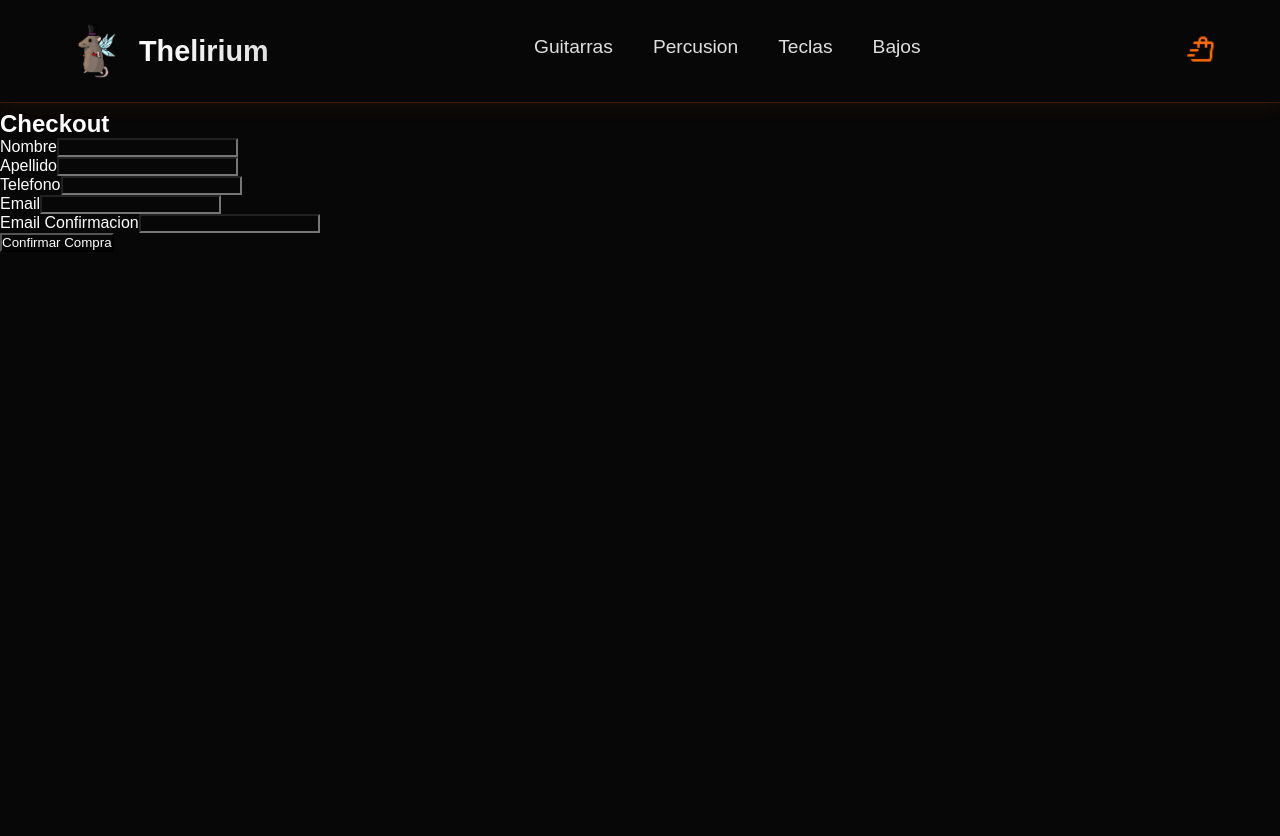
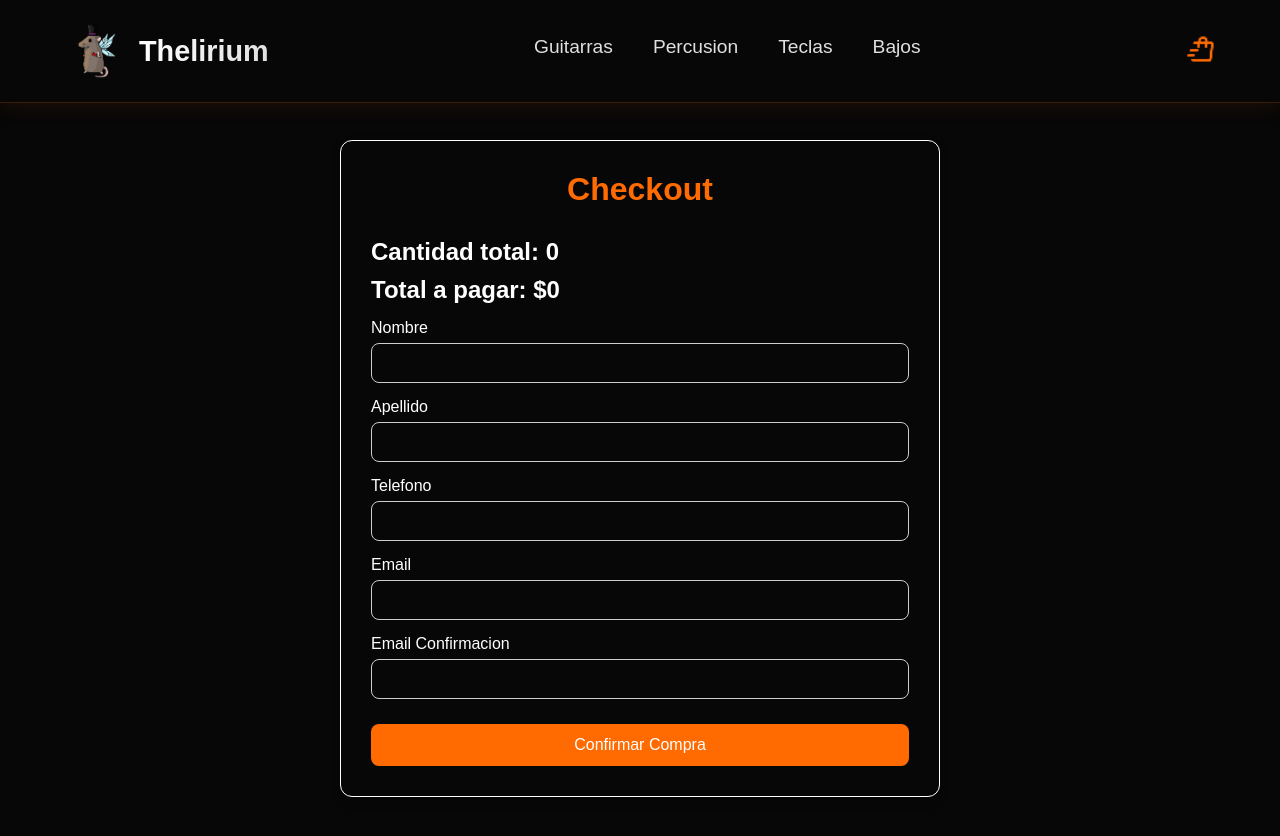
Before and after one commit to ClaraMino1/e-commerce-react, a React (Vite) app: page /checkout in a window 1280 px wide. Before the commit the page ends 800 px from the top, so only its background shows below. Built offline with nearby package versions, Linux system fonts and the light colour scheme.

Commit message:
checkout

```diff
--- a/src/components/Cart/Cart.jsx
+++ b/src/components/Cart/Cart.jsx
@@ -16,7 +16,6 @@ const Cart = () => {
             </div>
         )
     }
-
   return (
     <div className='cartContainer'>
         {
--- a/src/components/CartItem/CartItem.jsx
+++ b/src/components/CartItem/CartItem.jsx
@@ -1,7 +1,7 @@
 import { useContext } from "react"
 import { carritoContext } from "../../context/carritoContext"
 
-const   CartItem = ({item,cantidad}) => {
+const CartItem = ({item,cantidad,image}) => {
 
   const {eliminarProducto} = useContext(carritoContext)
 
--- /dev/null
+++ b/src/components/Checkout/Checkout.css
@@ -0,0 +1,81 @@
+.checkoutContainer {
+    max-width: 600px;
+    margin: 40px auto;
+    padding: 30px;
+    border-radius: 12px;
+    box-shadow: 0 4px 12px rgba(0,0,0,0.1);
+    border: 1px solid #fff;
+}
+
+.checkoutContainer h1 {
+    text-align: center;
+    font-size: 2em;
+    margin-bottom: 20px;
+    color: #ff6b00;
+    background-color: transparent;
+}
+
+.checkoutContainer form {
+    display: flex;
+    flex-direction: column;
+    gap: 15px;
+    background-color: transparent;
+
+}
+
+.checkoutContainer form div {
+    display: flex;
+    flex-direction: column;
+    background-color: transparent;
+
+}
+
+.checkoutContainer label {
+    margin-bottom: 6px;
+    font-weight: 500;
+    color: #fff;
+    background-color: transparent;
+
+}
+
+.checkoutContainer input {
+    padding: 10px;
+    border: 1px solid #ccc;
+    border-radius: 8px;
+    font-size: 1em;
+    transition: border 0.3s ease;
+}
+
+.checkoutContainer input:focus {
+    border: 1px solid #ff6b00;
+    outline: none;
+}
+
+.checkoutContainer button {
+    margin-top: 10px;
+    background: #ff6b00;
+    color: #fff;
+    padding: 12px 18px;
+    border: none;
+    border-radius: 8px;
+    cursor: pointer;
+    font-size: 1em;
+}
+
+.checkoutContainer button:hover {
+    background: #e65c00;
+}
+
+.checkoutContainer strong {
+    display: block;
+    margin-top: 20px;
+    font-size: 1.1em;
+    color: #ff6b00;
+    text-align: center;
+}
+
+.checkoutContainer hr {
+    border: none;
+    border-bottom: 1px solid #eee;
+    margin: 10px 0;
+}
--- a/src/components/Checkout/Checkout.jsx
+++ b/src/components/Checkout/Checkout.jsx
@@ -2,6 +2,7 @@ import { useContext, useState } from "react"
 import { carritoContext } from "../../context/carritoContext"
 import {db} from "../../services/config"
 import {collection, addDoc, updateDoc, doc, getDoc} from "firebase/firestore"
+import "./Checkout.css"
 
 const Checkout = () => {
 
@@ -13,15 +14,11 @@ const Checkout = () => {
     const [error, setError] = useState("")
     const [ordenId, setOrdenId] = useState("")
 
-    const {carrito, vaciarCarrito, total, totalCantidad} = useContext(carritoContext)
-
-
-    //funciones y validacion
+    const {carrito, vaciarCarrito, total, cantidadTotal} = useContext(carritoContext)
 
     const manejadorFormulario = (event) => {
         event.preventDefault();
 
-        //verificamos que los campos esten completos:
         if(!nombre || !apellido || !telefono || !email || !emailConfirmacion){
             setError("Por favor completá todos los campos")
             return
@@ -32,14 +29,11 @@ const Checkout = () => {
             return
         }
 
-
-    //1) creamos un objeto con todos los datos de la orden de compra:
-
     const orden = {
         items: carrito.map (producto => ({
             id: producto.item.id,
             nombre: producto.item.nombre,
-            cantidad: producto.cantidad
+            cantidad: producto.cantidad,
         })),
         total: total,
         fecha: new Date(),
@@ -49,29 +43,19 @@ const Checkout = () => {
         email
     }
 
-    ////////////////////////////////////////////////////////////////
-
-    //Vasmoa a modificar el codigo par aque ejecute varias promesas en paralelo, por un lado que actualice el stock de productos y pro otro lado que genere una orden de compra
-    // Vamos a usar para lograr esto: Promise.All
-
-
     Promise.all(
         orden.items.map( async (productoOrden)=>{
             const productoRef = doc(db, "Productos", productoOrden.id)
-            //Por cada producto en la coleccion "productos" obtengo una referencia, y a aprtir de esa referencia obtengo el DOC
             const productoDoc= await getDoc(productoRef)
             const stockActual = productoDoc.data().stock
-            //Data es una método que me permite acceder a la informacion del documento
 
             await updateDoc (productoRef, {
                 stock: stockActual - productoOrden.cantidad
             })
-            //Modifico el stock y subo la infomracion actualizada
         })
 
     )
     .then(()=>{
-        //guardamos la orden en la base de datos:
         addDoc(collection(db, "ordenes"), orden)
             .then(docRef => {
                 setOrdenId(docRef.id)
@@ -89,25 +73,26 @@ const Checkout = () => {
 
 }
 
-
-
-
 return (
-
-    <div>
-        <h2>Checkout</h2>
+  <div className="checkoutContainer">
+    <h1>Checkout</h1>
 
     <form onSubmit={manejadorFormulario}>
       {
         carrito.map(producto=> (
           <div key={producto.item.id}>
-                        <p>{producto.item.nombre} x {producto.cantidad}</p>
-                        <p>{producto.item.precio}</p>
+            <p>{producto.item.instrumento} x {producto.cantidad}</p>
+            <p>${producto.item.precio}</p>
             <hr />
           </div>
-
         ))
       }
+
+      <div className="checkoutResumen">
+        <h3>Cantidad total: {cantidadTotal}</h3>
+        <h3>Total a pagar: ${total}</h3>
+      </div>
+
       <div>
         <label htmlFor="">Nombre</label>
         <input type="text" onChange={(e) => setNombre(e.target.value)}/>
@@ -128,22 +113,21 @@ const Checkout = () => {
         <label htmlFor="">Email Confirmacion</label>
         <input type="email" onChange={(e) => setEmailConfirmacion(e.target.value)}/>
       </div>
-            {
-                error && <p style={{color: "red"}}>{error}</p>
-            }
+
+      {error && <p style={{color: "red"}}>{error}</p>}
 
       <button type="submit">Confirmar Compra</button>
-            {
-                ordenId && (
+
+      {ordenId && (
         <strong>Gracias por tu compra!! Tu numero de orden es: {ordenId}</strong>
+      )}
+    </form>
+  </div>
 )
-            }
 
 
-        </form>
 
-    </div>
-  )
+
 }
 
 export default Checkout
```
Lines whose indentation alone changed are shown as unchanged.
